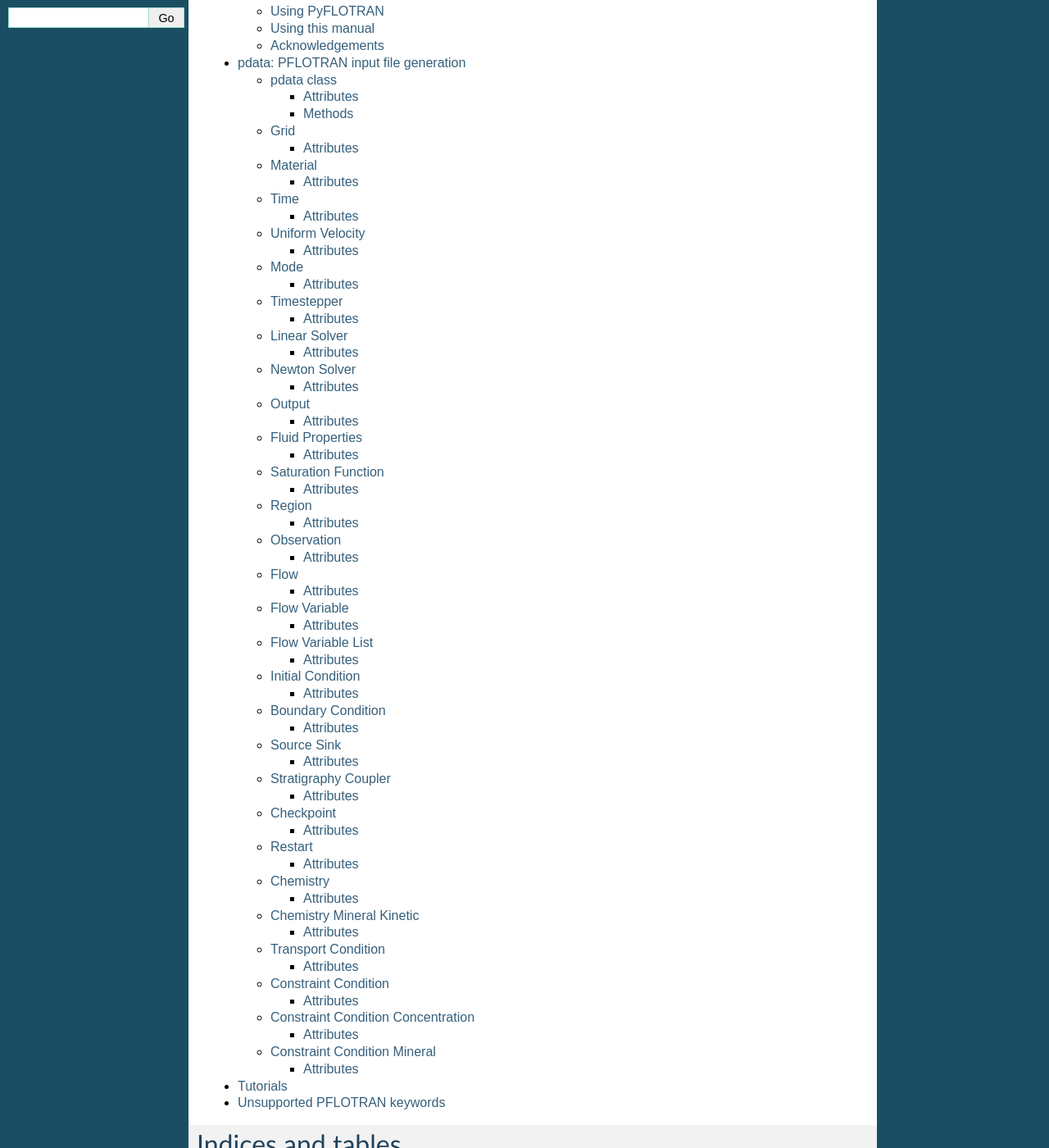
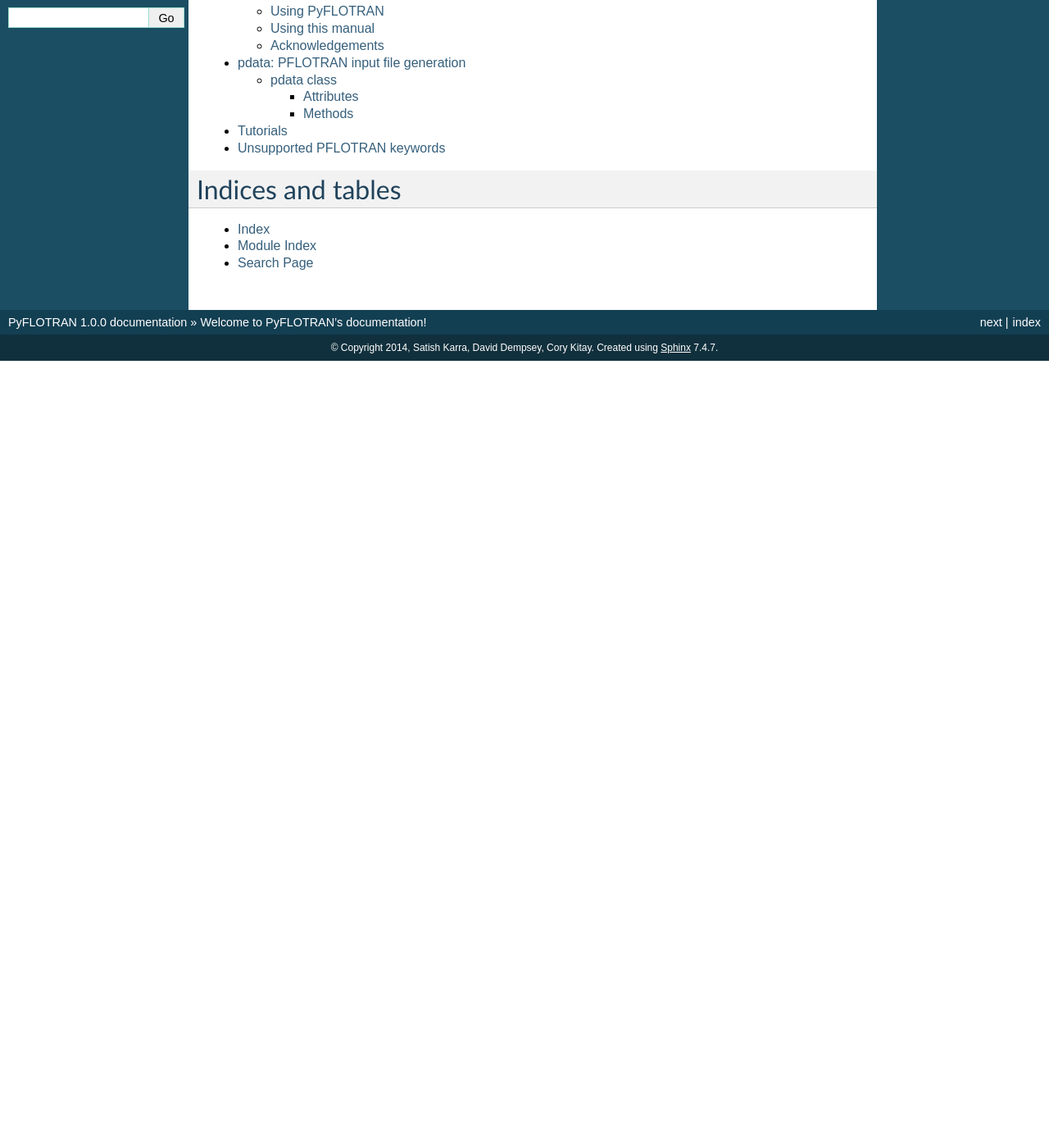
Before and after one commit to pinshuai/pyflotran-bitbucket, a Sphinx documentation site: the page built from documentation/index.rst, in a window 1280 px wide and 1400 px high, scrolled down 270 px. Shown: the whole window at 82% size. Built offline with Sphinx 7.4.7, drawn with Linux system fonts in a browser that asks for light colours; formulas are drawn with MathJax 3; after the commit the page ends 900 px from its top, so only the background shows below that.

Commit message:
Changes to the structure of the pdata section.

```diff
--- a/documentation/pdata.rst
+++ b/documentation/pdata.rst
@@ -7,7 +7,7 @@ The pdata  module is the main module in PyFLOTRAN which contains classes
 and methods to read, manipulate, write and execute PFLOTRAN input files.
 
 pdata class
------------
+###########
 
 The :class:`.pdata` is the main class that does the reading, writing, manipulation and execution of the PFLOTRAN input files. The other classes discussed in this section are defined to increase modularity and are used to set the attributes of :class:`.pdata`.
 
@@ -15,208 +15,122 @@ The :class:`.pdata` is the main class that does the reading, writing, manipulati
 
 Attributes
 ^^^^^^^^^^
-.. autoattribute:: pdata.pdata.filename
-.. autoattribute:: pdata.pdata.work_dir
+
+Grid
+----
+.. autoclass:: pdata.pgrid
+
+Material
+--------
+.. autoclass:: pdata.pmaterial
+
+Time
+----
+.. autoclass:: pdata.ptime
+
+Uniform Velocity
+----------------
+.. autoclass:: pdata.puniform_velocity
+
+Mode
+----
+.. autoclass:: pdata.pmode
+
+Timestepper
+-----------
+.. autoclass:: pdata.ptimestepper
+
+Linear Solver
+-------------
+.. autoclass:: pdata.plsolver
+
+Newton Solver
+-------------
+.. autoclass:: pdata.pnsolver
+
+Output
+------
+.. autoclass:: pdata.poutput
+
+Fluid Properties
+----------------
+.. autoclass:: pdata.pfluid
+
+Saturation Function
+-------------------
+.. autoclass:: pdata.psaturation
+
+Region
+------
+.. autoclass:: pdata.pregion
+
+Observation
+------
+.. autoclass:: pdata.pobservation
+
+Flow
+------
+.. autoclass:: pdata.pflow
+
+Flow Variable
+------
+.. autoclass:: pdata.pflow_variable
+
+Flow Variable List
+------
+.. autoclass:: pdata.pflow_variable_list
+
+Initial Condition
+------
+.. autoclass:: pdata.pinitial_condition
+
+Boundary Condition
+------
+.. autoclass:: pdata.pboundary_condition
+
+Source Sink
+------
+.. autoclass:: pdata.psource_sink
+
+Stratigraphy Coupler
+------
+.. autoclass:: pdata.pstrata
+
+Checkpoint
+------
+.. autoclass:: pdata.pcheckpoint
+
+Restart
+------
+.. autoclass:: pdata.prestart
+
+Chemistry
+------
+.. autoclass:: pdata.pchemistry
+
+Chemistry Mineral Kinetic
+------
+.. autoclass:: pdata.pchemistry_m_kinetic
+
+Transport Condition
+------
+.. autoclass:: pdata.ptransport
+
+Constraint Condition
+------
+.. autoclass:: pdata.pconstraint
+
+Constraint Condition Concentration
+------
+.. autoclass:: pdata.pconstraint_concentration
+
+Constraint Condition Mineral
+------
+.. autoclass:: pdata.pconstraint_mineral
 
 Methods
 ^^^^^^^
 .. automethod:: pdata.pdata.read
 .. automethod:: pdata.pdata.write
 .. automethod:: pdata.pdata.run
-
-
-Grid
-----
-.. autoclass:: pdata.pgrid
-
-Attributes
-^^^^^^^^^^
-
-Material
---------
-.. autoclass:: pdata.pmaterial
-
-Attributes
-^^^^^^^^^^
-
-Time
-----
-.. autoclass:: pdata.ptime
-
-Attributes
-^^^^^^^^^^
-
-Uniform Velocity
-----------------
-.. autoclass:: pdata.puniform_velocity
-
-Attributes
-^^^^^^^^^^
-
-Mode
-----
-.. autoclass:: pdata.pmode
-
-Attributes
-^^^^^^^^^^
-
-Timestepper
------------
-.. autoclass:: pdata.ptimestepper
-
-Attributes
-^^^^^^^^^^
-
-Linear Solver
--------------
-.. autoclass:: pdata.plsolver
-
-Attributes
-^^^^^^^^^^
-
-Newton Solver
--------------
-.. autoclass:: pdata.pnsolver
-
-Attributes
-^^^^^^^^^^
-
-Output
-------
-.. autoclass:: pdata.poutput
-
-Attributes
-^^^^^^^^^^
-
-Fluid Properties
-----------------
-.. autoclass:: pdata.pfluid
-
-Attributes
-^^^^^^^^^^
-
-Saturation Function
--------------------
-.. autoclass:: pdata.psaturation
-
-Attributes
-^^^^^^^^^^
-
-Region
-------
-.. autoclass:: pdata.pregion
-
-Attributes
-^^^^^^^^^^
-
-Observation
-------
-.. autoclass:: pdata.pobservation
-
-Attributes
-^^^^^^^^^^
-
-Flow
-------
-.. autoclass:: pdata.pflow
-
-Attributes
-^^^^^^^^^^
-
-Flow Variable
-------
-.. autoclass:: pdata.pflow_variable
-
-Attributes
-^^^^^^^^^^
-
-Flow Variable List
-------
-.. autoclass:: pdata.pflow_variable_list
-
-Attributes
-^^^^^^^^^^
-
-Initial Condition
-------
-.. autoclass:: pdata.pinitial_condition
-
-Attributes
-^^^^^^^^^^
-
-Boundary Condition
-------
-.. autoclass:: pdata.pboundary_condition
-
-Attributes
-^^^^^^^^^^
-
-Source Sink
-------
-.. autoclass:: pdata.psource_sink
-
-Attributes
-^^^^^^^^^^
-
-Stratigraphy Coupler
-------
-.. autoclass:: pdata.pstrata
-
-Attributes
-^^^^^^^^^^
-
-Checkpoint
-------
-.. autoclass:: pdata.pcheckpoint
-
-Attributes
-^^^^^^^^^^
-
-Restart
-------
-.. autoclass:: pdata.prestart
-
-Attributes
-^^^^^^^^^^
-
-Chemistry
-------
-.. autoclass:: pdata.pchemistry
-
-Attributes
-^^^^^^^^^^
-
-Chemistry Mineral Kinetic
-------
-.. autoclass:: pdata.pchemistry_m_kinetic
-
-Attributes
-^^^^^^^^^^
-
-Transport Condition
-------
-.. autoclass:: pdata.ptransport
-
-Attributes
-^^^^^^^^^^
-
-Constraint Condition
-------
-.. autoclass:: pdata.pconstraint
-
-Attributes
-^^^^^^^^^^
-
-Constraint Condition Concentration
-------
-.. autoclass:: pdata.pconstraint_concentration
-
-Attributes
-^^^^^^^^^^
-
-Constraint Condition Mineral
-------
-.. autoclass:: pdata.pconstraint_mineral
-
-Attributes
-^^^^^^^^^^
+.. automethod:: pdata.pdata.plot_observation
```
